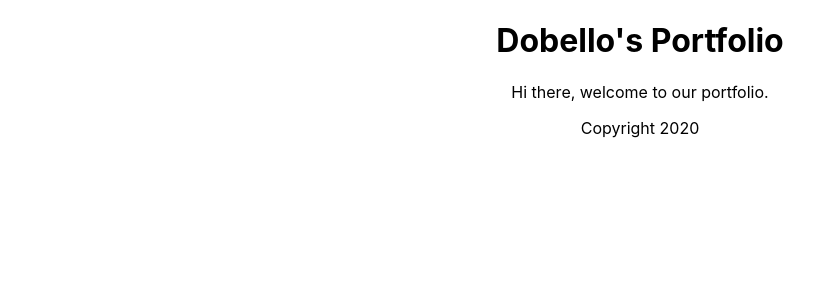
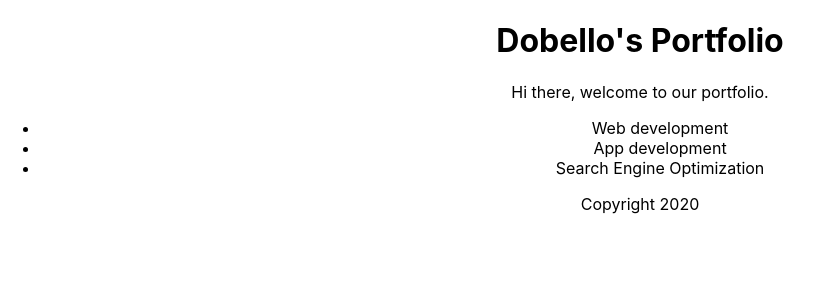
Before and after one commit to 123MwanjeMike/ReactJS-Essential-Training, a React (Create React App) app: page / in a window 1280 px wide. Shown: the top 300 px of the page, without its empty margins (0-823 px from the left). Built offline with nearby package versions, Linux system fonts and the light colour scheme.

Commit message:
Working with lists

```diff
--- a/src/App.js
+++ b/src/App.js
@@ -13,6 +13,11 @@ function Main(props) {
     return(
         <section>
             <p>Hi there, welcome to {props.pronoun} portfolio.</p>
+            <ul>
+                {props.services.map((service) =>
+                    <li>{service}</li>
+                )}
+            </ul>
         </section>
     )
 }
@@ -25,11 +30,17 @@ function Footer(props) {
     )
 }
 
+const services = [
+    "Web development",
+    "App development",
+    "Search Engine Optimization"
+]
+
 function App() {
   return (
     <div className="App">
       <Header name="Dobello"/>
-      <Main pronoun="our"/>
+      <Main pronoun="our" services={services}/>
       <Footer year={new Date().getFullYear()}/>
     </div>
   );
```
Also changed, not shown: 1 other file (tests, documents, lock files or other folders).
